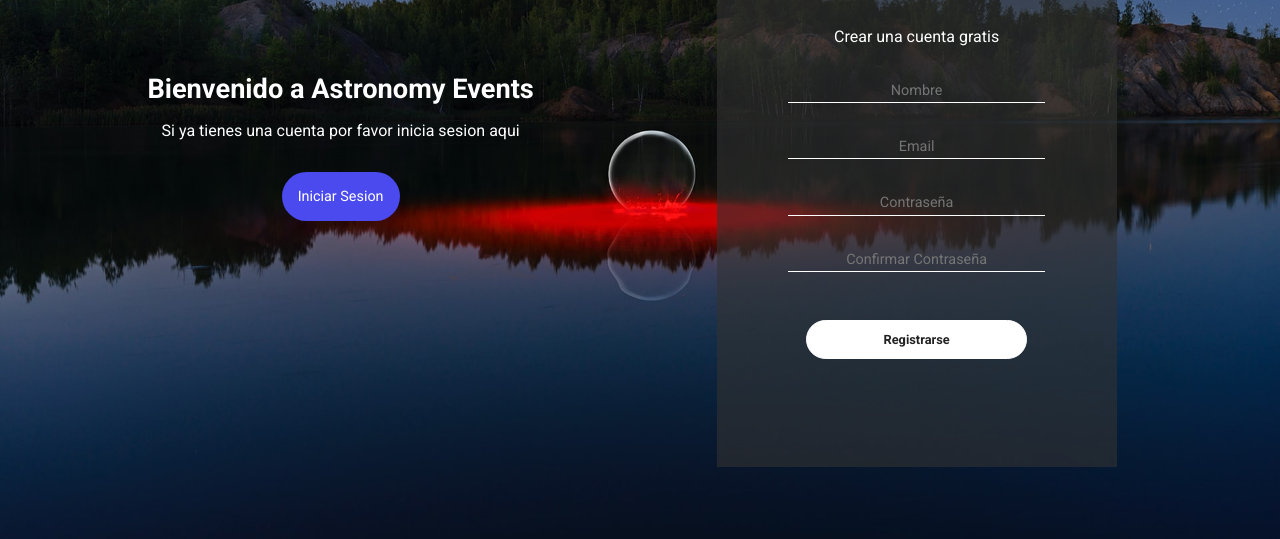
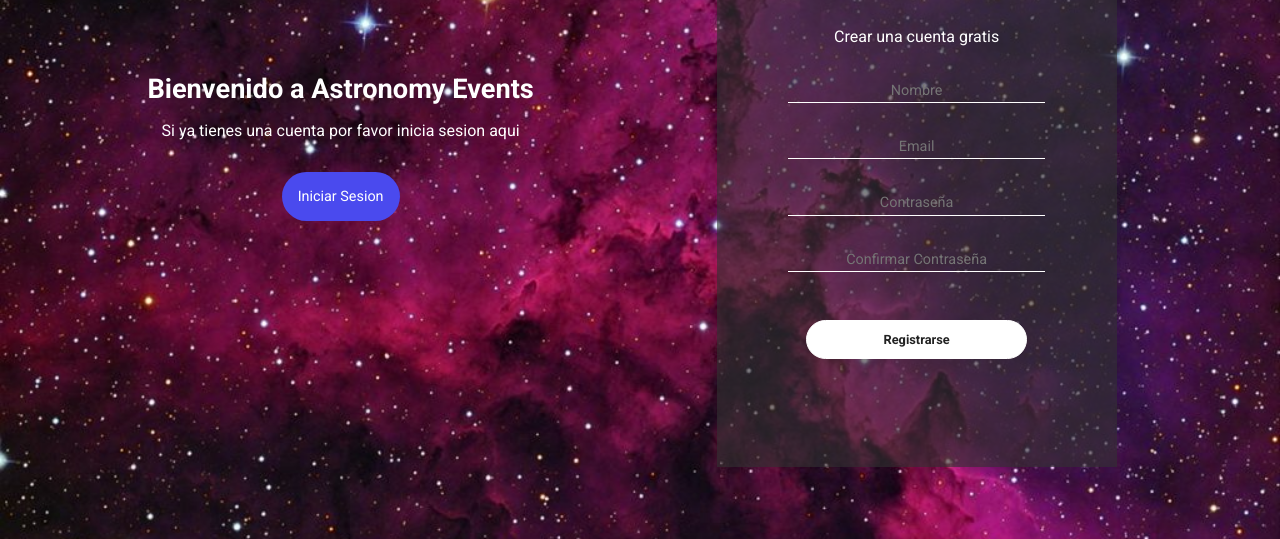
Before and after one commit to Crescencs/astronomy-events, a plain HTML site: page InicioRegistro.html in a window 1280 px wide. Shown: the part 261-800 px from the top of the page. Drawn offline with nearby package versions, Linux system fonts and the light colour scheme.

Commit message:
cambio de img de fondo de inicio de sesion y de registro

```diff
--- a/assets/css/estilosRegistro.css
+++ b/assets/css/estilosRegistro.css
@@ -10,7 +10,7 @@ body {
   display: flex;
   align-items: center;
   justify-content: center;
-  background-image: url(../images/3.jpg);
+  background-image: url(../images/fondoInicioRegistrar.jpg);
   background-position: center;
   background-repeat: no-repeat;
   background-size: cover;
```
Also changed, not shown: assets/images/fondoInicioRegistrar.jpg (added).
